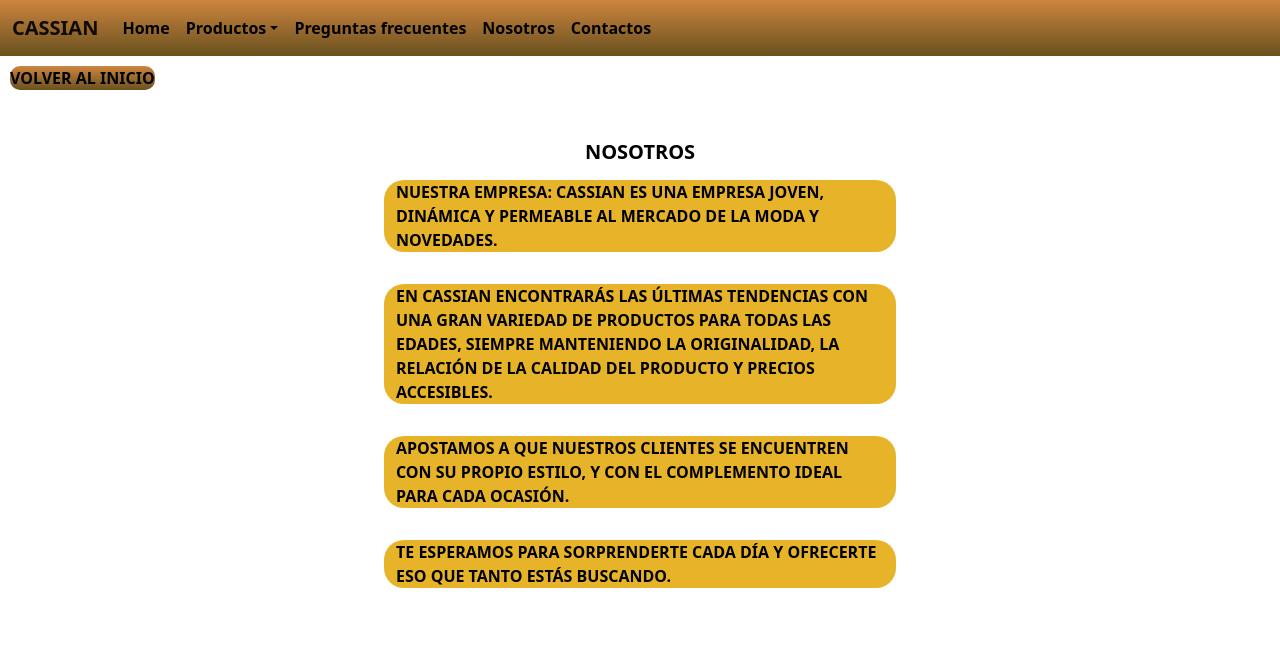
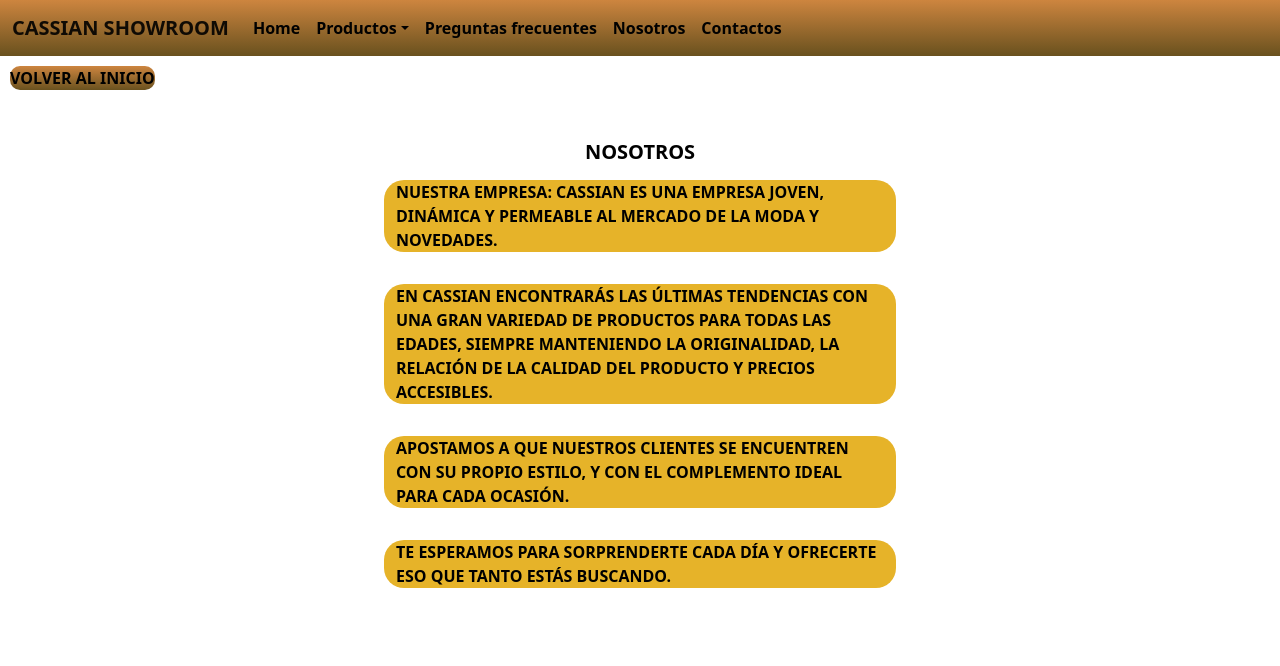
Before and after one commit to rodri2949/cassian, a website: page nosotros.html in a window 1280 px wide. Shown: the top 666 px of the page. Drawn offline with Linux system fonts and the light colour scheme.

Commit message:
modifique pagina nosotros el nombre que se muestra y es enlace a index.html

```diff
--- a/nosotros.html
+++ b/nosotros.html
@@ -18,7 +18,7 @@
     <!--mi clase colorNav-bar para gradiante-->
     <nav class="navbar navbar-expand-lg navbar-light bg-light colorNav-bar">
         <div class="container-fluid">
-            <a class="navbar-brand" href="index.html">CASSIAN</a>
+            <a class="navbar-brand" href="index.html">CASSIAN SHOWROOM</a>
     <button class="navbar-toggler" type="button" data-bs-toggle="collapse" data-bs-target="#navbarSupportedContent" aria-controls="navbarSupportedContent" aria-expanded="false" aria-label="Toggle navigation">
       <span class="navbar-toggler-icon"></span>
     </button>
```
